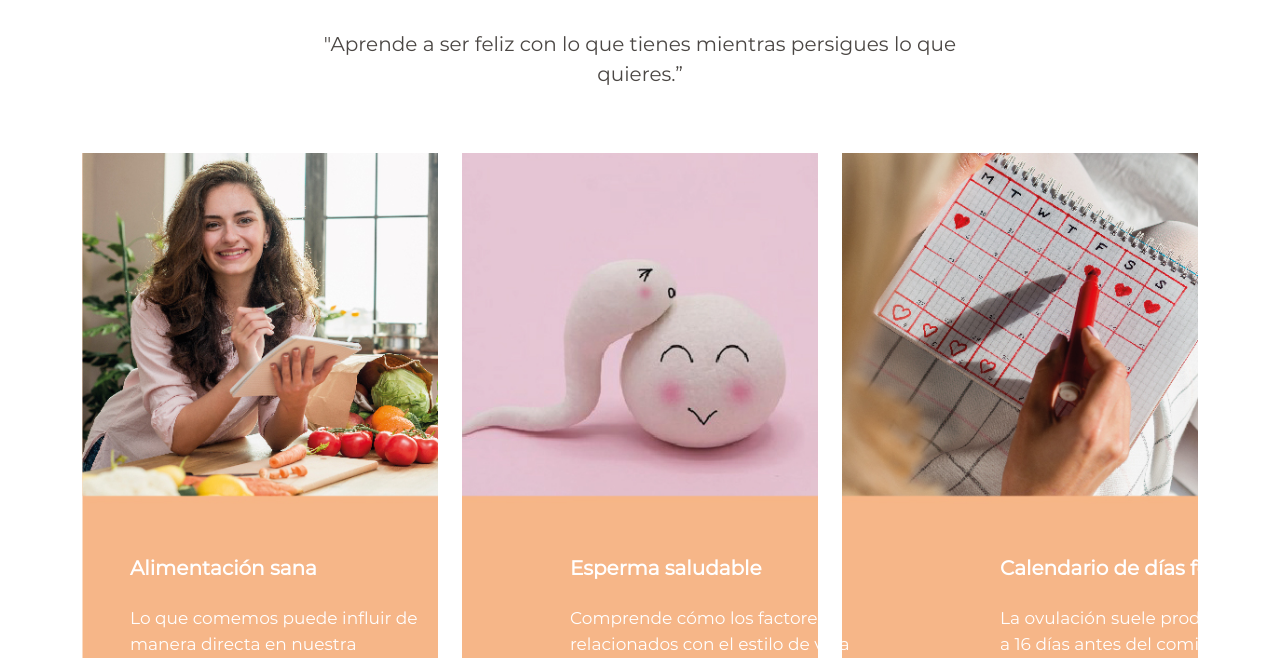
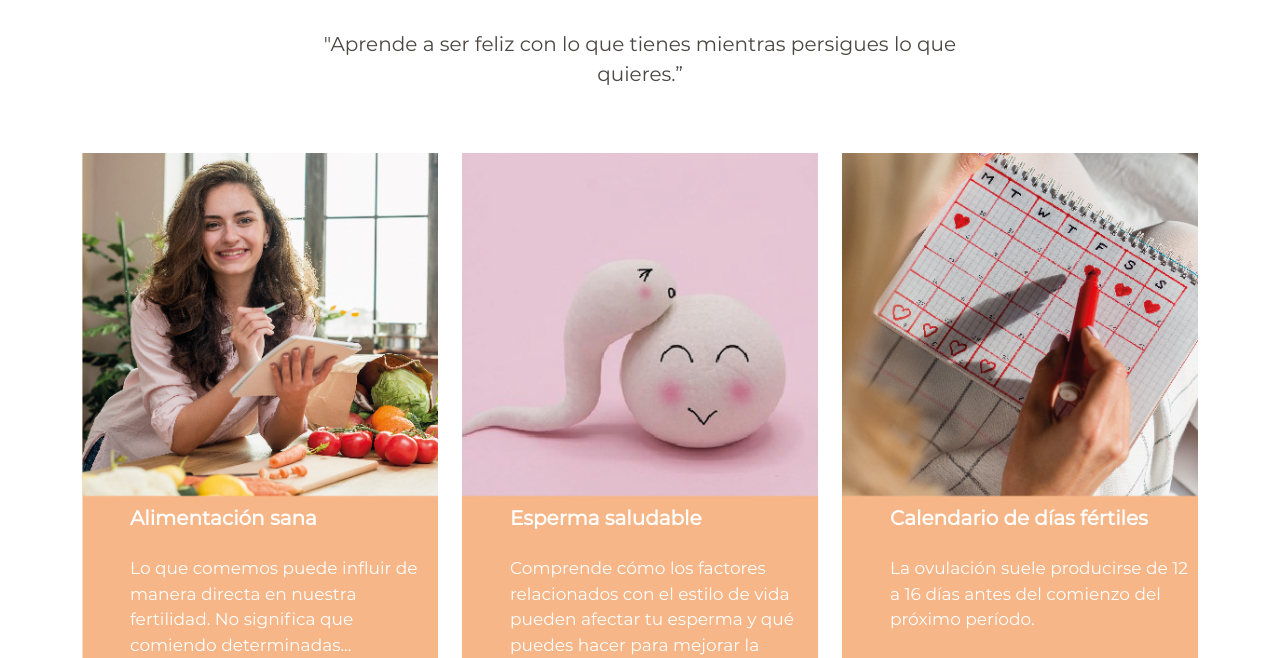
Before and after one commit to Lulu-27/Mommys-Journey, a plain HTML site: page el-plan.html in a window 1280 px wide. Shown: the part 294-952 px from the top of the page. Drawn offline with Linux system fonts and the light colour scheme.

Commit message:
Add files via upload

```diff
--- a/css/style.css
+++ b/css/style.css
@@ -250,40 +250,40 @@ header{
 
 .img-text {
 	position: absolute;
-	top: 850px;
+	top: 800px;
 	left: 130px;
 }
 
 .img-p {
 	position: absolute;
-	top: 900px;
+	top: 850px;
 	left: 130px;
 	width: 300px;
 }
 
 .img-tex1 {
 	position: absolute;
-	top: 850px;
-	left: 570px;
+	top: 800px;
+	left: 510px;
 }
 
 .img-p1 {
 	position: absolute;
-	top: 900px;
-	left: 570px;
+	top: 850px;
+	left: 510px;
 	width: 300px;
 }
 
 .img-tex2 {
 	position: absolute;
-	top: 850px;
-	left: 1000px;
+	top: 800px;
+	left: 890px;
 }
 
 .img-p2 {
 	position: absolute;
-	top: 900px;
-	left: 1000px;
+	top: 850px;
+	left: 890px;
 	width: 300px;
 }
 
@@ -401,3 +401,21 @@ header{
 	color: #fff;
 	border-color: #DA5241;
 }
+
+/*Computadora (lg)*/
+@media (min-width:1200px){
+
+}
+
+/*tablet (sm)*/
+@media (min-width:600px) and (max-width:1200px){
+
+	#features .feature{
+		margin-bottom: 15px;
+	}
+
+}
+
+/*celular*/
+@media (max-width:600px){
+	}
```
